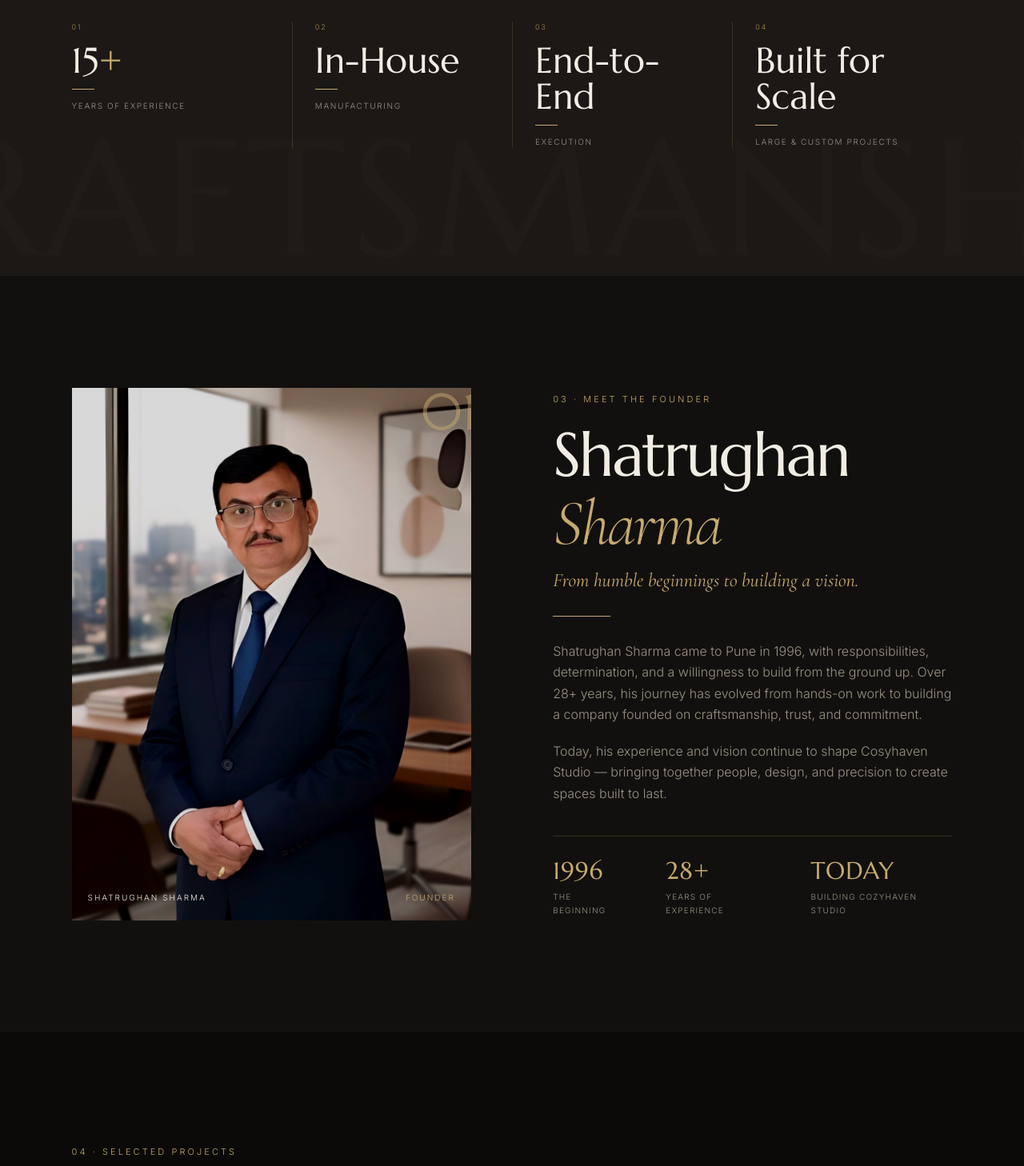
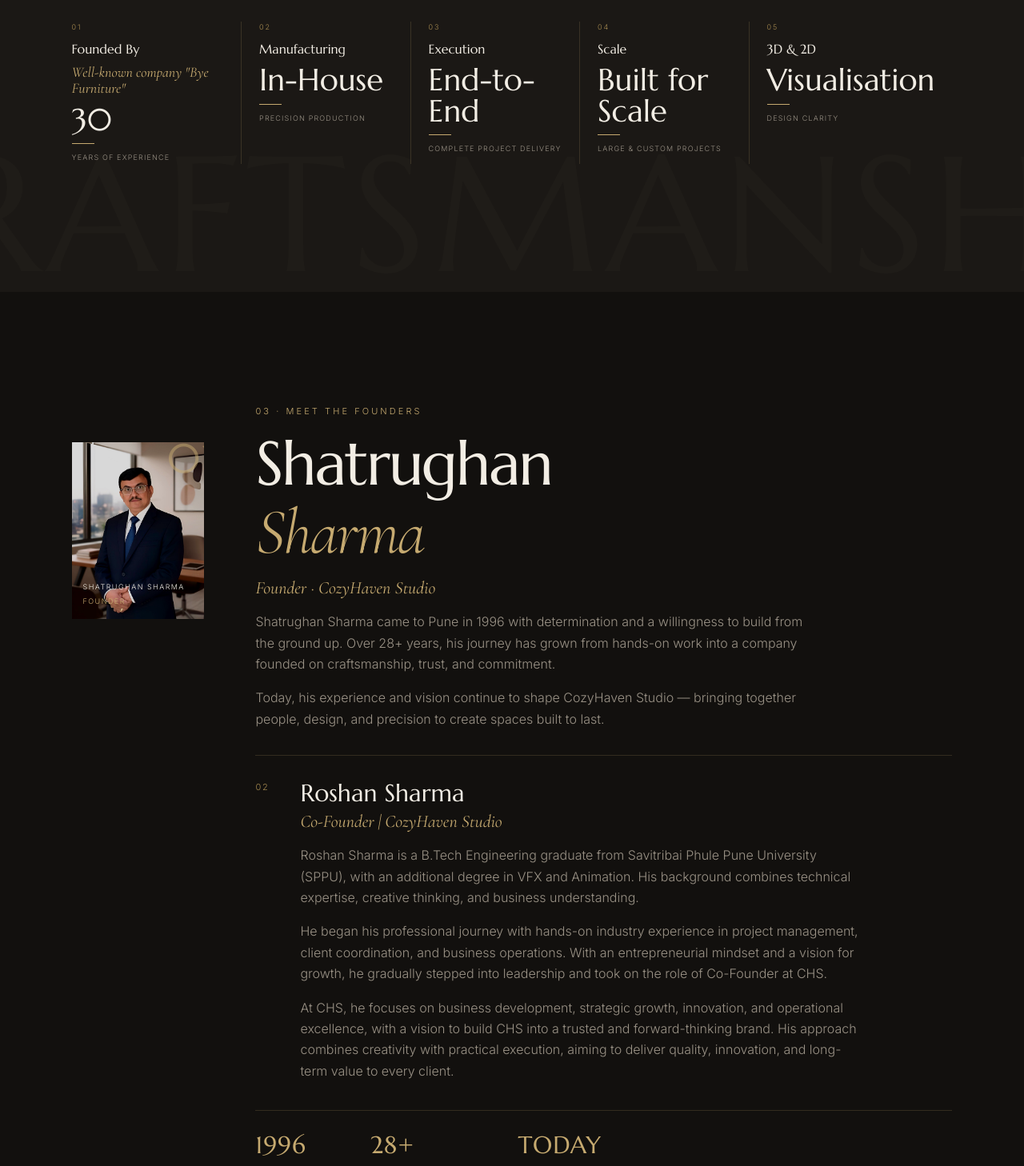
Before and after one commit to Vrushali-Nagrale/cosyhaven-studio-website, a React (Vite) app: page / in a window 1280 px wide. Shown: the part 3040-4498 px from the top of the page at 80% size. Built offline with nearby package versions, Linux system fonts and the light colour scheme.

Commit message:
Update stats and founders sections

```diff
--- a/src/App.tsx
+++ b/src/App.tsx
@@ -76,20 +76,27 @@
   )
 }
 
-function StatItem({ stat, index, visible }: { stat: { value: string; label: string; countTo?: number }; index: number; visible: boolean }) {
+function StatItem({ stat, index, visible }: { stat: { value: string; label: string; detail?: string; subLabel?: string; countTo?: number; suffix?: string }; index: number; visible: boolean }) {
   const count = useCountUp(stat.countTo || 0, visible && stat.countTo !== undefined)
   return (
     <div className="stat-card" style={{ transitionDelay: `${index * 0.12}s` }}>
       <div className="stat-card-inner">
         <span className="stat-label">{`0${index + 1}`}</span>
+        <div className="stat-heading">{stat.label}</div>
+        {stat.detail && <div className="stat-detail">{stat.detail}</div>}
         <div className="stat-value">
-          {stat.countTo !== undefined ? <>{count}<em>+</em></> : stat.value}
+          {stat.countTo !== undefined ? <>{count}<em>{stat.suffix !== undefined ? stat.suffix : '+'}</em></> : stat.value}
         </div>
         <div className="stat-divider" />
-        <span className="stat-text">{stat.label}</span>
+        <span className="stat-text">{stat.subLabel || stat.label}</span>
       </div>
     </div>
   )
+}
+
+function TimelineStat({ value, countTo, label, visible }: { value?: string; countTo?: number; label: string; visible: boolean }) {
+  const count = useCountUp(countTo || 0, visible && countTo !== undefined, 2200)
+  return <span><b>{countTo !== undefined ? <>{count}{value || ''}</> : value}</b>{label}</span>
 }
 
 export default function App() {
@@ -282,14 +289,12 @@
                       <div className="service-gallery">
                         <div className="service-gallery-feature">
                           <img src={service.images[0].src} alt={service.images[0].label} loading="lazy" />
-                          <span className="service-gallery-label">{service.images[0].label}</span>
                         </div>
                         <div className="service-gallery-grid">
                           {service.images.slice(1).map((img) => (
                             <div className="service-gallery-item" key={img.src}>
                               <img src={img.src} alt={img.label} loading="lazy" />
-                              <span className="service-gallery-label">{img.label}</span>
-                            </div>
+                              </div>
                           ))}
                         </div>
                       </div>
@@ -309,18 +314,19 @@
             <p className="eyebrow">WHAT MAKES US UNIQUE</p>
             <h2>Craftsmanship is<br /><em>in the detail.</em></h2>
             <div className="stat-grid">
-              <StatItem stat={{ value: '15+', label: 'Years of Experience', countTo: 15 }} index={0} visible={statementReveal.visible} />
-              <StatItem stat={{ value: 'In-House', label: 'Manufacturing' }} index={1} visible={statementReveal.visible} />
-              <StatItem stat={{ value: 'End-to-End', label: 'Execution' }} index={2} visible={statementReveal.visible} />
-              <StatItem stat={{ value: 'Built for Scale', label: 'Large & Custom Projects' }} index={3} visible={statementReveal.visible} />
+              <StatItem stat={{ label: 'Founded By', detail: 'Well-known company "Bye Furniture"', value: '30', subLabel: 'Years of Experience', suffix: '', countTo: 30 }} index={0} visible={statementReveal.visible} />
+              <StatItem stat={{ label: 'Manufacturing', value: 'In-House', subLabel: 'Precision production' }} index={1} visible={statementReveal.visible} />
+              <StatItem stat={{ label: 'Execution', value: 'End-to-End', subLabel: 'Complete project delivery' }} index={2} visible={statementReveal.visible} />
+              <StatItem stat={{ label: 'Scale', value: 'Built for Scale', subLabel: 'Large & Custom Projects' }} index={3} visible={statementReveal.visible} />
+              <StatItem stat={{ label: '3D & 2D', value: 'Visualisation', subLabel: 'Design clarity' }} index={4} visible={statementReveal.visible} />
             </div>
           </div>
         </section>
 
-        {/* FOUNDER */}
+        {/* FOUNDERS */}
         <section className="founder section" ref={founderReveal.ref}>
           <div className={`founder-photo ${founderReveal.visible ? 'is-visible' : ''}`}>
-            <img src="/founder.jpeg" alt="Shatrughan Sharma, founder" loading="lazy" />
+            <img src="/founder.jpeg" alt="Shatrughan Sharma, founder of Cozyhaven Studio" loading="lazy" />
             <div className="founder-photo-label">
               <span>Shatrughan Sharma</span>
               <span>Founder</span>
@@ -328,16 +334,25 @@
             <div className="founder-photo-num">01</div>
           </div>
           <div className={`founder-copy ${founderReveal.visible ? 'is-visible' : ''}`}>
-            <p className="eyebrow">03 · MEET THE FOUNDER</p>
-            <h2>Shatrughan<br /><em>Sharma</em></h2>
-            <p className="lead">From humble beginnings to building a vision.</p>
-            <div className="rule" />
-            <p>Shatrughan Sharma came to Pune in 1996, with responsibilities, determination, and a willingness to build from the ground up. Over 28+ years, his journey has evolved from hands-on work to building a company founded on craftsmanship, trust, and commitment.</p>
-            <p>Today, his experience and vision continue to shape Cosyhaven Studio — bringing together people, design, and precision to create spaces built to last.</p>
+            <p className="eyebrow">03 · MEET THE FOUNDERS</p>
+            <div className="founder-profile founder-profile-primary">
+              <h2>Shatrughan<br /><em>Sharma</em></h2>
+              <p className="founder-role">Founder · CozyHaven Studio</p>
+              <p>Shatrughan Sharma came to Pune in 1996 with determination and a willingness to build from the ground up. Over 28+ years, his journey has grown from hands-on work into a company founded on craftsmanship, trust, and commitment.</p>
+              <p>Today, his experience and vision continue to shape CozyHaven Studio — bringing together people, design, and precision to create spaces built to last.</p>
+            </div>
+            <div className="founder-profile founder-profile-secondary">
+              <span className="founder-profile-num">02</span>
+              <h3>Roshan Sharma</h3>
+              <p className="founder-role">Co-Founder | CozyHaven Studio</p>
+              <p>Roshan Sharma is a B.Tech Engineering graduate from Savitribai Phule Pune University (SPPU), with an additional degree in VFX and Animation. His background combines technical expertise, creative thinking, and business understanding.</p>
+              <p>He began his professional journey with hands-on industry experience in project management, client coordination, and business operations. With an entrepreneurial mindset and a vision for growth, he gradually stepped into leadership and took on the role of Co-Founder at CHS.</p>
+              <p>At CHS, he focuses on business development, strategic growth, innovation, and operational excellence, with a vision to build CHS into a trusted and forward-thinking brand. His approach combines creativity with practical execution, aiming to deliver quality, innovation, and long-term value to every client.</p>
+            </div>
             <div className="timeline">
-              <span><b>1996</b>The Beginning</span>
-              <span><b>28+</b>Years of Experience</span>
-              <span><b>Today</b>Building Cozyhaven Studio</span>
+              <TimelineStat countTo={1996} label="The Beginning" visible={founderReveal.visible} />
+              <TimelineStat countTo={28} value="+" label="Years of Experience" visible={founderReveal.visible} />
+              <TimelineStat value="Today" label="Building Cozyhaven Studio" visible={founderReveal.visible} />
             </div>
           </div>
         </section>
--- a/src/styles.css
+++ b/src/styles.css
@@ -307,36 +307,41 @@
 .statement-inner.is-visible { opacity: 1; transform: translateY(0); }
 .statement-inner.is-visible ~ .statement-bg-text,
 .statement .statement-bg-text { opacity: 1; }
-.stat-grid { display: grid; grid-template-columns: repeat(4, 1fr); margin-top: 80px; text-align: left; }
-.stat-card { padding: 0 28px; border-left: 1px solid var(--line); opacity: 0; transform: translateY(35px); transition: opacity 0.9s var(--ease), transform 0.9s var(--ease); }
+.stat-grid { display: grid; grid-template-columns: repeat(5, 1fr); margin-top: 80px; text-align: left; }
+.stat-card { padding: 0 22px; border-left: 1px solid var(--line); opacity: 0; transform: translateY(35px); transition: opacity 0.9s var(--ease), transform 0.9s var(--ease); }
 .statement-inner.is-visible .stat-card { opacity: 1; transform: translateY(0); }
 .stat-card:first-child { border: 0; padding-left: 0; }
-.stat-card-inner { display: flex; flex-direction: column; gap: 12px; }
+.stat-card-inner { display: flex; flex-direction: column; gap: 10px; }
 .stat-label { font-size: 9px; letter-spacing: 0.2em; color: var(--gold-dim); text-transform: uppercase; }
-.stat-value { font: clamp(28px, 3.5vw, 52px) var(--display); color: var(--ivory); line-height: 1; }
+.stat-heading { font: 16px var(--display); color: var(--ivory); line-height: 1.2; }
+.stat-detail { font: italic 18px var(--serif); color: var(--gold); line-height: 1.1; }
+.stat-value { font: clamp(26px, 3vw, 44px) var(--display); color: var(--ivory); line-height: 1; }
 .stat-value em { color: var(--gold); font-style: normal; }
 .stat-divider { width: 0; height: 1px; background: var(--gold); transition: width 1s var(--ease) 0.5s; }
 .statement-inner.is-visible .stat-divider { width: 28px; }
-.stat-text { font-size: 10px; letter-spacing: 0.16em; color: var(--muted); text-transform: uppercase; }
+.stat-text { font-size: 9px; letter-spacing: 0.13em; color: var(--muted); text-transform: uppercase; }
 
 /* ── FOUNDER ── */
-.founder { display: grid; grid-template-columns: 1fr 1fr; gap: 8vw; align-items: center; background: var(--dark); }
-.founder-photo { position: relative; aspect-ratio: 3/4; overflow: hidden; }
-.founder-photo img { width: 100%; height: 100%; object-fit: cover; filter: grayscale(0.12) brightness(0.82) contrast(1.08); transform: scale(1.1); opacity: 0; transition: transform 1.8s var(--ease-expo), opacity 1.2s var(--ease-expo); }
+.founder { display: grid; grid-template-columns: minmax(150px, 0.32fr) minmax(0, 1.68fr); gap: 5vw; align-items: start; background: var(--dark); }
+.founder-photo { position: relative; width: min(100%, 220px); aspect-ratio: 3/4; overflow: hidden; margin-top: 48px; }
+.founder-photo img { width: 100%; height: 100%; object-fit: cover; object-position: center top; filter: grayscale(0.12) brightness(0.82) contrast(1.08); transform: scale(1.1); opacity: 0; transition: transform 1.8s var(--ease-expo), opacity 1.2s var(--ease-expo); }
 .founder-photo.is-visible img { transform: scale(1); opacity: 1; }
-.founder-photo-label { position: absolute; bottom: 20px; left: 20px; right: 20px; display: flex; justify-content: space-between; align-items: end; font-size: 10px; letter-spacing: 0.2em; text-transform: uppercase; color: var(--ivory); opacity: 0; transition: opacity 0.8s ease 0.8s; }
+.founder-photo-label { position: absolute; bottom: 14px; left: 14px; right: 14px; display: flex; flex-direction: column; gap: 4px; font-size: 9px; letter-spacing: 0.16em; text-transform: uppercase; color: var(--ivory); opacity: 0; transition: opacity 0.8s ease 0.8s; }
 .founder-photo.is-visible .founder-photo-label { opacity: 1; }
 .founder-photo-label span:last-child { color: var(--gold); }
-.founder-photo-num { position: absolute; top: -10px; right: -8px; font: 4rem var(--display); color: var(--gold); opacity: 0.5; }
+.founder-photo-num { position: absolute; top: -12px; right: -10px; font: 3.2rem var(--display); color: var(--gold); opacity: 0.5; }
 .founder-copy { opacity: 0; transform: translateY(30px); transition: opacity 1s var(--ease) 0.3s, transform 1s var(--ease) 0.3s; }
 .founder-copy.is-visible { opacity: 1; transform: translateY(0); }
-.founder-copy h2 { margin-bottom: 8px; }
-.founder-copy .lead { font: italic 24px var(--serif); color: var(--gold); margin-bottom: 0; }
-.founder-copy p:not(.eyebrow):not(.lead) { color: var(--muted); max-width: 520px; }
-.founder-copy p:not(.eyebrow):not(:last-child) { margin-bottom: 1.2rem; }
-.timeline { display: flex; gap: 50px; margin-top: 40px; border-top: 1px solid var(--line); padding-top: 24px; }
+.founder-copy h2 { margin: 20px 0 8px; }
+.founder-copy p:not(.eyebrow) { color: var(--muted); max-width: 700px; }
+.founder-copy p:not(.eyebrow):not(.founder-role) { margin-bottom: 1rem; }
+.founder-role { color: var(--gold) !important; font: italic 22px var(--serif); margin-bottom: 16px; }
+.founder-profile-secondary { border-top: 1px solid var(--line); margin-top: 32px; padding: 28px 0 0 56px; position: relative; }
+.founder-profile-secondary h3 { font: 30px var(--display); margin-bottom: 4px; }
+.founder-profile-num { position: absolute; top: 30px; left: 0; font-size: 11px; color: var(--gold-dim); letter-spacing: 0.15em; }
+.timeline { display: flex; gap: 50px; margin-top: 36px; border-top: 1px solid var(--line); padding-top: 24px; }
 .timeline span { font-size: 10px; color: var(--muted); text-transform: uppercase; letter-spacing: 0.12em; }
-.timeline b { display: block; font: 30px var(--display); color: var(--gold); margin-bottom: 6px; }
+.timeline b { display: block; font: 30px var(--display); color: var(--gold); margin-bottom: 6px; min-height: 36px; }
 
 /* ── WORK / PROJECTS ── */
 .work { background: var(--black); }
@@ -517,6 +522,7 @@
   .about, .founder, .services, .manufacturing { grid-template-columns: 1fr; gap: 50px; }
   .about-visual { margin-left: 0; width: 100%; }
   .about-image-main { aspect-ratio: 4/5; }
+  .founder-photo { width: min(38vw, 220px); margin: 0; }
   .about-image-sub { width: 36%; bottom: -20px; left: 0; }
   .service-row-head { grid-template-columns: 40px 1fr 24px; gap: 14px; padding: 24px 0; }
   .service-body p { font-size: 11px; }
@@ -525,6 +531,8 @@
   .service-gallery-grid { grid-template-columns: 1fr 1fr; }
   .stat-grid { grid-template-columns: 1fr 1fr; gap: 30px 0; }
   .stat-card { padding: 0 16px; }
+  .stat-heading { font-size: 14px; }
+  .stat-detail { font-size: 16px; }
   .stat-card:nth-child(3) { border: 0; padding-left: 0; }
   .project-feature { grid-template-columns: 1fr; min-height: 0; }
   .project-image { min-height: 340px; }
@@ -558,6 +566,10 @@
   .stat-card { border: 0; padding: 0 0 24px; border-bottom: 1px solid var(--line); }
   .stat-card:nth-child(3) { border-bottom: 1px solid var(--line); }
   .mini-stats, .timeline { flex-direction: column; gap: 20px; }
+  .founder-photo { width: min(62vw, 220px); margin: 0 auto; }
+  .founder-profile-secondary { padding-left: 0; }
+  .founder-profile-num { position: static; display: block; margin-bottom: 14px; }
+  .founder-profile-secondary h3 { font-size: 26px; }
   .machine-grid { grid-template-columns: 1fr; }
   .contact-grid { grid-template-columns: 1fr; }
   .footer-grid { grid-template-columns: 1fr; gap: 30px; }
```
